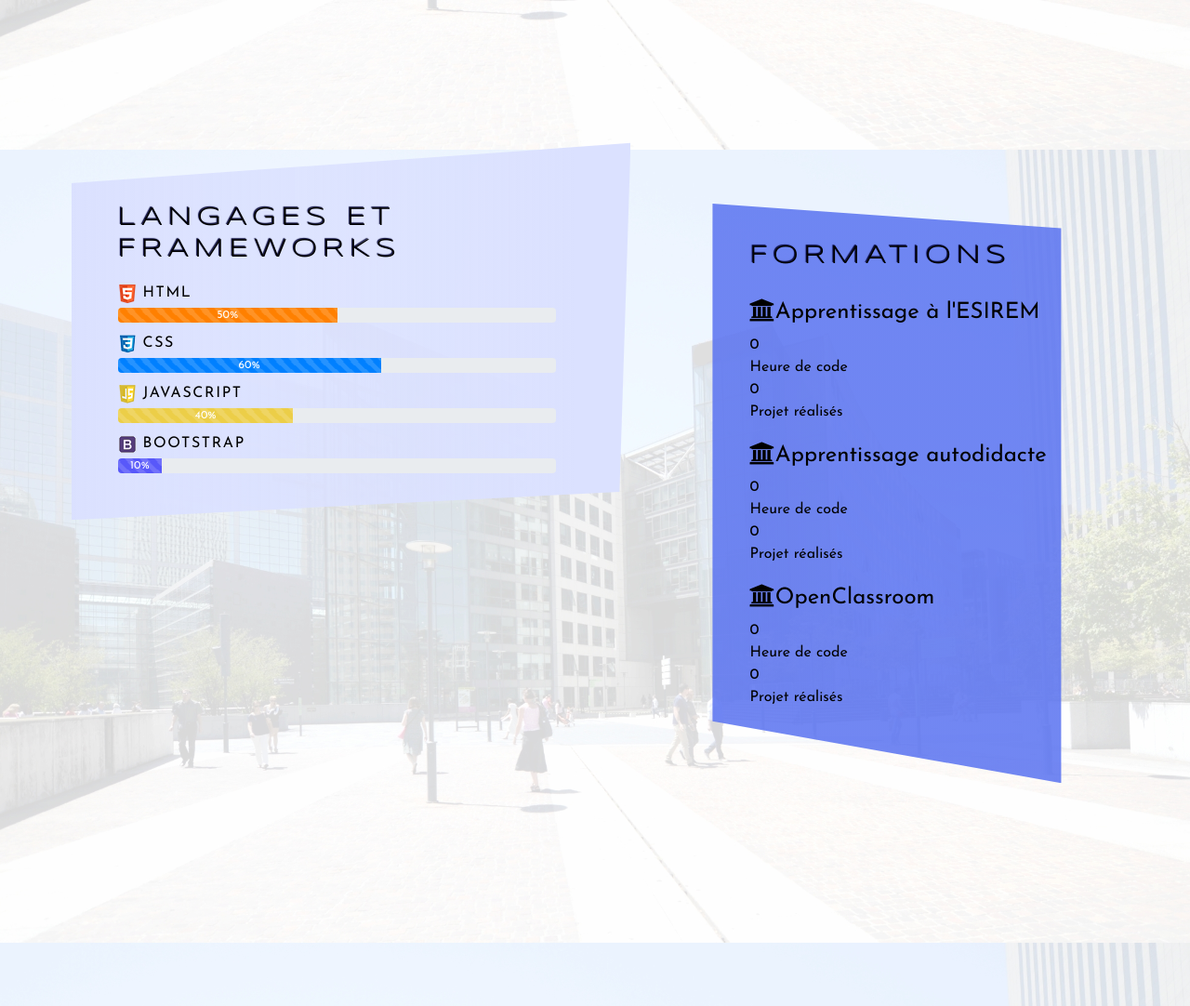
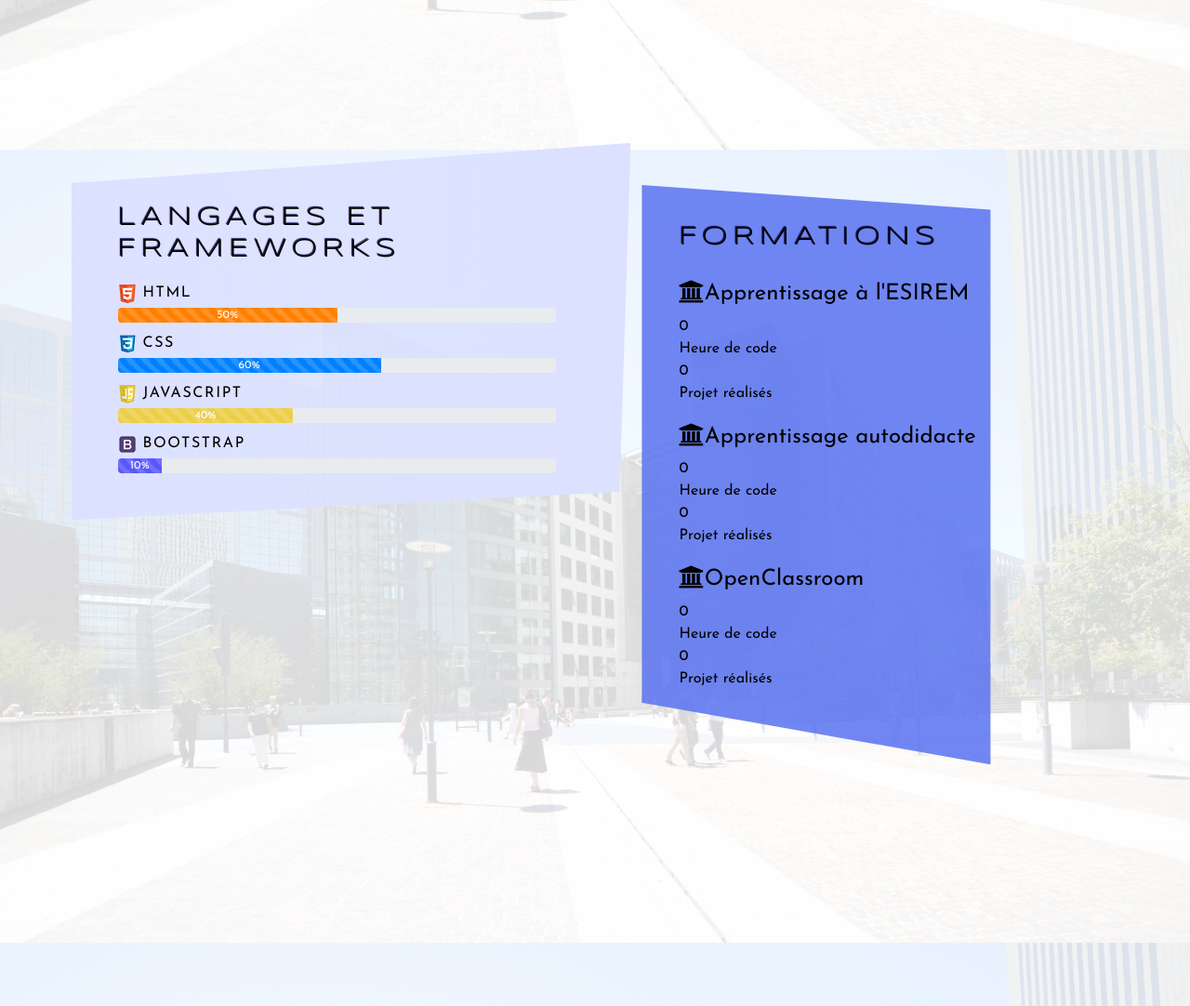
Before and after one commit to AnisMouniym/AnisMouniym.github.io, a PHP site: page / in a window 1280 px wide. Shown: the part 692-1774 px from the top of the page at 93% size. Run offline with PHP 8.4, Linux system fonts and the light colour scheme.

Commit message:
update formation style

```diff
--- a/style.css
+++ b/style.css
@@ -47,11 +47,11 @@ li {
 
 #formations {
     position: relative;
+    float: right;
     top: -400px;
-    right: 0.1em;
     padding: 80px 50px 80px 40px;
-    margin: 20px 0 0 60%;
-    width: 47%;
+    width: 45%;
+    margin-right: 7%;
     max-width: 500px;
     background: linear-gradient(90deg,rgba(90, 115, 240, 0.86) 0%, rgba(90, 115, 240, 0.86) 40%, rgba(90, 115, 240, 0.86) 40%, rgba(90, 115, 240, 0.86) 90%);
     clip-path: polygon(0 6%, 75% 10%, 75% 100%, 0% 90%);
```
